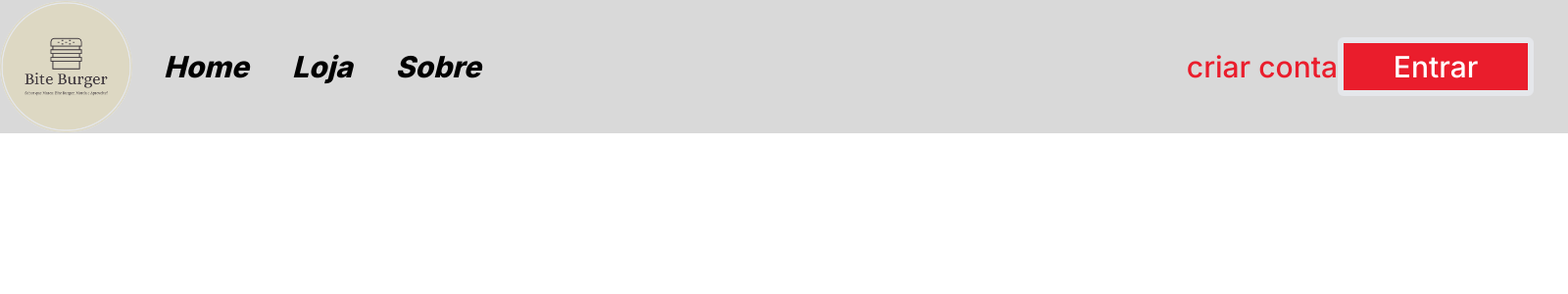
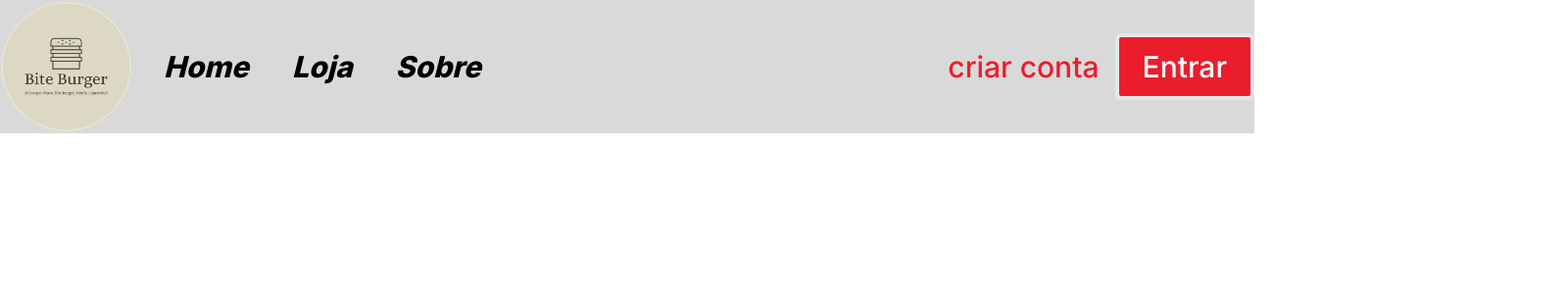
Before and after one commit to joelvitorniino/bite_burger, a Next.js app: page / in a window 1280 px wide. Shown: the top 300 px of the page at 98% size, 1600 px wide, since content can reach past the window. Built offline with nearby package versions, Linux system fonts and the light colour scheme.

Commit message:
feature: menubar completed

```diff
--- a/src/app/component/MenuBar.tsx
+++ b/src/app/component/MenuBar.tsx
@@ -3,7 +3,7 @@ import Link from "next/link";
 
 export default function MenuBar() {
     return (
-        <nav className="w-[1440px] h-[136px] lg:w-[1600px] bg-white-gray relative">
+        <nav className="w-full h-[136px] bg-white-gray relative">
             <ul className="flex items-center justify-start h-full list-none p-0 m-0">
                 <div className="rounded-full bg-gray-200 w-29 flex items-center justify-center">
                     <Image src="/images/logo.png" alt="Bite Burger Logo" width="135" height="135" className="rounded-full" />
@@ -17,11 +17,11 @@ export default function MenuBar() {
                 <li className="font-inter font-extrabold italic text-3xl text-black sm:ml-11 lg:ml-11">
                     <Link href="/" className="list-none">Sobre</Link>
                 </li>
-                <li className="font-inter font-medium text-3xl text-red-light text-opacity-[1] lg:ml-[720px]">
+                <li className="font-inter font-medium text-3xl text-red-light text-opacity-[1] ml-auto">
                     <Link href="/">criar conta</Link>
                 </li>
-                <li className="flex items-center justify-center">
-                    <Link href="/" className="font-inter font-medium text-3xl text-white w-[200px] h-[60px] bg-red-light border-[6px] border-red-dark rounded-[6px] flex items-center justify-center">Entrar</Link>
+                <li className="flex items-center justify-center ml-4">
+                    <Link href="/" className="font-inter font-medium text-3xl text-white bg-red-light border-4 border-red-dark rounded-md px-6 py-3 flex items-center justify-center hover:bg-red-dark transition duration-300">Entrar</Link>
                 </li>
             </ul>
         </nav>
```
